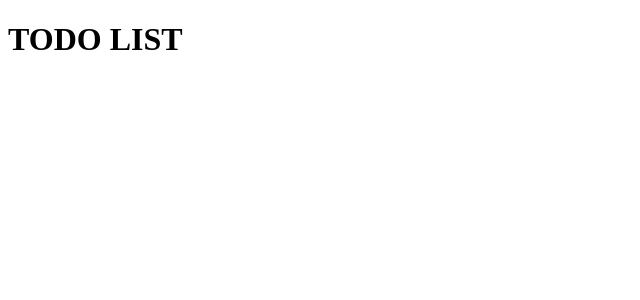
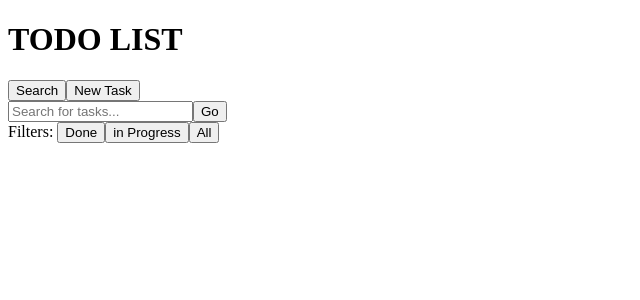
Before and after one commit to bardiafs/React-Todo-List, a React (Create React App) app: page / in a window 1280 px wide. Shown: the top 300 px of the page, without its empty margins (0-640 px from the left). Built offline with nearby package versions, Linux system fonts and the light colour scheme.

Commit message:
adding buttons

```diff
--- a/src/App.js
+++ b/src/App.js
@@ -2,10 +2,31 @@
 import React from 'react';
 import './styles.css';
 
+function Button({text, type}){
+  return (
+    <button className={type}>{text}</button>
+  )
+}
+
 function App(){
   return(
-    <h1>TODO LIST
-    </h1>
+    <>
+    <h1>TODO LIST</h1>
+    <div class="division">
+      <Button text="Search" type="darkButton"/>
+      <Button text="New Task" type="brightButton"/>
+    </div>
+    <div class="division">
+      <input type="text" placeholder="Search for tasks..." />
+      <Button text="Go" type="brightButton"/>
+    </div>
+    <div class="division">
+      <span>Filters:   </span>
+      <Button text="Done" type="darkButton"/>
+      <Button text="in Progress" type="darkButton"/>
+      <Button text="All" type="darkButton"/>
+    </div>
+    </>
   );
 };
 
```
